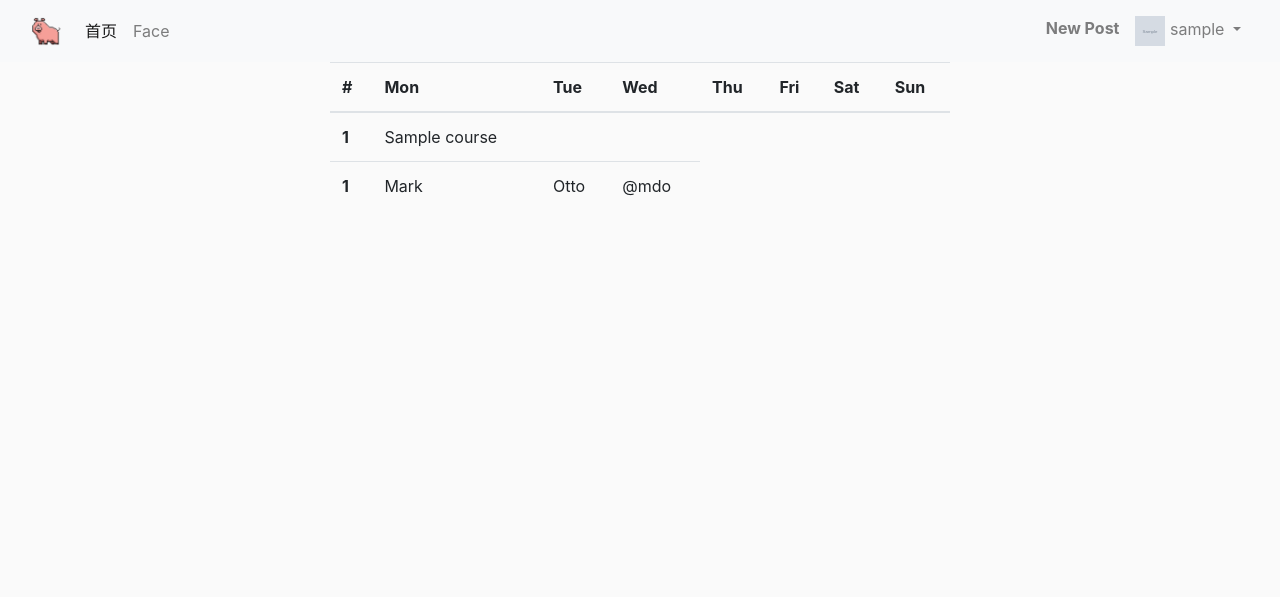
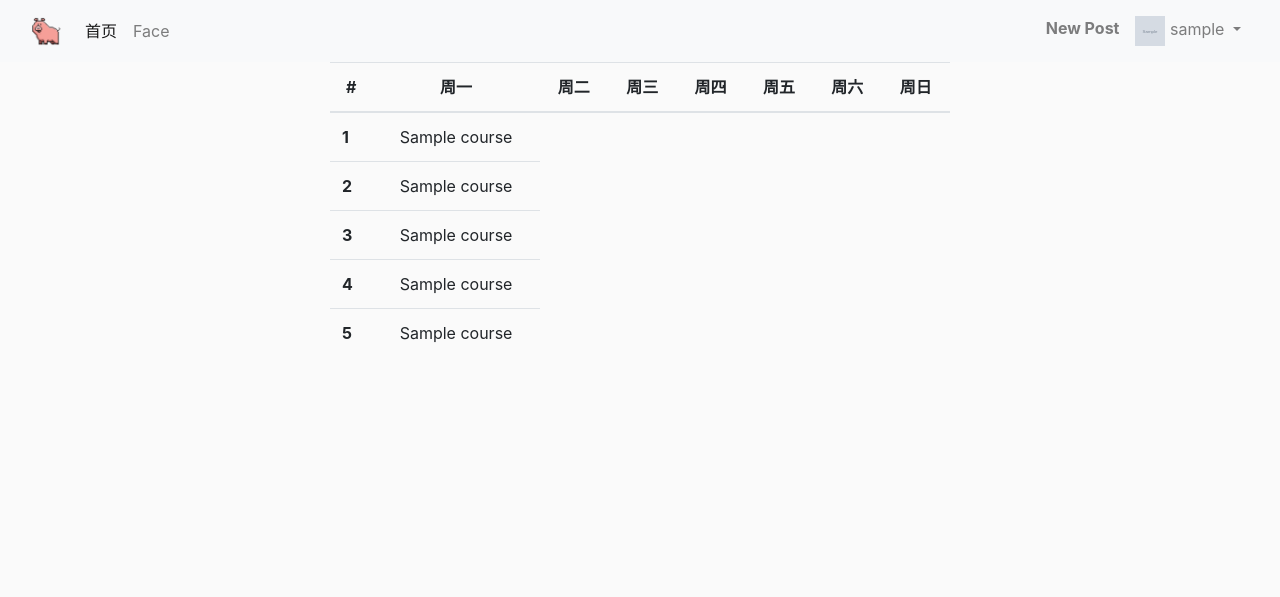
Before and after one commit to zerostwo/sicauer, a Flask app: template app/templates/curriculum.html in a window 1280 px wide. Shown: the top 597 px of the page. Run offline with Flask 2, Linux system fonts and the light colour scheme; a user stored in the database is signed in; tables that the repository leaves empty hold one stand-in row (values such as "Sample post"); the template is opened without the code that fills it: most values are stand-ins (such as "Sample title", 1, 10 or a date in 2020); grey boxes marked "Sample" are stand-in pictures; parts of the project's set-up code (start-up, migrations or seed data) failed here and were passed over; some libraries are stand-ins or nearby versions.

Commit message:
curriculum

```diff
--- a/app/templates/curriculum.html
+++ b/app/templates/curriculum.html
@@ -3,28 +3,46 @@
     <table class="table">
         <thead>
         <tr>
-            <th scope="col">#</th>
-            <th scope="col">Mon</th>
-            <th scope="col">Tue</th>
-            <th scope="col">Wed</th>
-            <th scope="col">Thu</th>
-            <th scope="col">Fri</th>
-            <th scope="col">Sat</th>
-            <th scope="col">Sun</th>
+            <th class="text-center" scope="col">#</th>
+            <th class="text-center" scope="col">周一</th>
+            <th class="text-center" scope="col">周二</th>
+            <th class="text-center" scope="col">周三</th>
+            <th class="text-center" scope="col">周四</th>
+            <th class="text-center" scope="col">周五</th>
+            <th class="text-center" scope="col">周六</th>
+            <th class="text-center" scope="col">周日</th>
         </tr>
         </thead>
         <tbody>
         <tr>
-            {% for course in mon %}
-                <th scope="col">1</th>
-                <td>{{ course }}</td>
+            <th scope="col">1</th>
+            {% for course in a0 %}
+                <td class="text-center">{{ course }}</td>
             {% endfor %}
         </tr>
         <tr>
-            <th scope="col">1</th>
-            <td>Mark</td>
-            <td>Otto</td>
-            <td>@mdo</td>
+            <th scope="col">2</th>
+            {% for course in a1 %}
+                <td class="text-center">{{ course }}</td>
+            {% endfor %}
+        </tr>
+        <tr>
+            <th scope="col">3</th>
+            {% for course in a2 %}
+                <td class="text-center">{{ course }}</td>
+            {% endfor %}
+        </tr>
+        <tr>
+            <th scope="col">4</th>
+            {% for course in a3 %}
+                <td class="text-center">{{ course }}</td>
+            {% endfor %}
+        </tr>
+        <tr>
+            <th scope="col">5</th>
+            {% for course in a4 %}
+                <td class="text-center">{{ course }}</td>
+            {% endfor %}
         </tr>
         </tbody>
     </table>
```
Also changed, not shown: app/api/routes.py (+18 -31 lines), app/api/sicau.py (+21 -9 lines).
